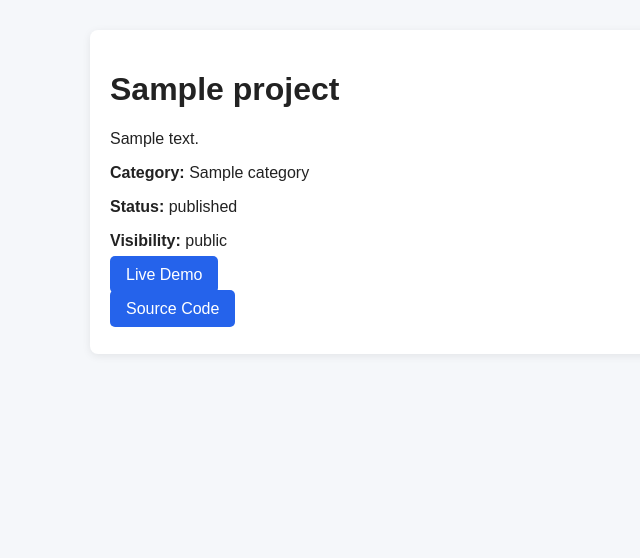
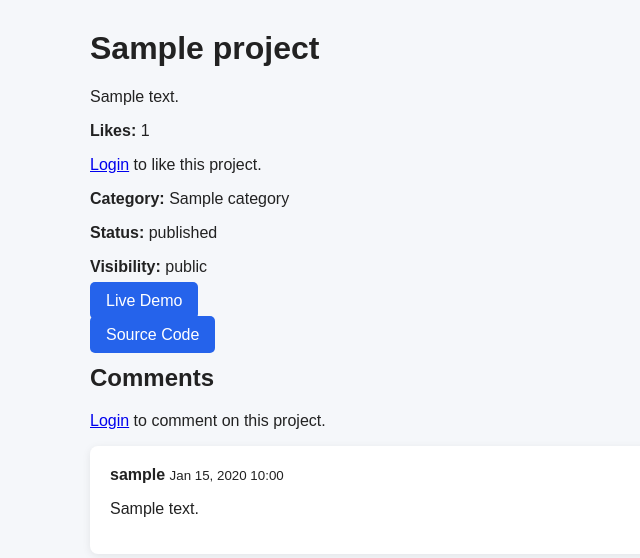
Before and after one commit to Negan2004/LaunchPad, a Django app: page /projects/1/ in a window 1280 px wide. Shown: the part 48-606 px from the top of the page, without its empty margins (0-640 px from the left). Run offline with Django 5.2, Linux system fonts and the light colour scheme; tables that the repository leaves empty hold one stand-in row (values such as "Sample post").

Commit message:
Add comment editing and security

```diff
--- a/core/templates/core/project_detail.html
+++ b/core/templates/core/project_detail.html
@@ -4,11 +4,52 @@
 
 {% block content %}
 
-<div class="card">
-
 <h1>{{ project.title }}</h1>
 
 <p>{{ project.description }}</p>
+
+
+<!-- ==================== LIKE SECTION ==================== -->
+
+<p>
+    <strong>Likes:</strong> {{ project.likes.count }}
+</p>
+
+{% if user.is_authenticated %}
+
+    {% if user_has_liked %}
+
+        <form method="post" action="{% url 'toggle_like' project.pk %}">
+            {% csrf_token %}
+
+            <button type="submit" class="like-btn liked">
+                ♥ <span>Liked</span>
+            </button>
+        </form>
+
+    {% else %}
+
+        <form method="post" action="{% url 'toggle_like' project.pk %}">
+            {% csrf_token %}
+
+            <button type="submit" class="like-btn">
+                ♡ <span>Like</span>
+            </button>
+        </form>
+
+    {% endif %}
+
+{% else %}
+
+    <p>
+        <a href="{% url 'login' %}">Login</a>
+        to like this project.
+    </p>
+
+{% endif %}
+
+
+<!-- ==================== PROJECT DETAILS ==================== -->
 
 <p>
     <strong>Category:</strong>
@@ -24,6 +65,9 @@
     <strong>Visibility:</strong>
     {{ project.visibility }}
 </p>
+
+
+<!-- ==================== PROJECT LINKS ==================== -->
 
 {% if project.demo_url %}
     <p>
@@ -41,8 +85,12 @@
     </p>
 {% endif %}
 
+
+<!-- ==================== OWNER CONTROLS ==================== -->
+
 {% if user == project.owner %}
 
+    <p>
         <a href="{% url 'edit_project' project.pk %}">
             Edit Project
         </a>
@@ -50,9 +98,84 @@
         <a href="{% url 'delete_project' project.pk %}">
             Delete Project
         </a>
+    </p>
 
+{% endif %}
+
+
+<!-- ==================== COMMENTS ==================== -->
+
+<h2>Comments</h2>
+
+{% if user.is_authenticated %}
+
+    <form method="post" action="{% url 'add_comment' project.pk %}">
+        {% csrf_token %}
+
+        {{ comment_form.as_p }}
+
+        <button type="submit">
+            Add Comment
+        </button>
+    </form>
+
+{% else %}
+
+    <p>
+        <a href="{% url 'login' %}">Login</a>
+        to comment on this project.
+    </p>
+
+{% endif %}
+
+
+<!-- ==================== COMMENT LIST ==================== -->
+
+{% if comments %}
+
+    {% for comment in comments %}
+
+        <div class="card">
+
+            <strong>
+                {{ comment.user.username }}
+            </strong>
+
+            <small>
+                {{ comment.created_at|date:"M d, Y H:i" }}
+            </small>
+
+            <p>
+                {{ comment.content }}
+            </p>
+
+            {% if user == comment.user or user == project.owner %}
+    <form method="post" action="{% url 'delete_comment' comment.pk %}">
+        {% csrf_token %}
+        <button type="submit">Delete</button>
+    </form>
+{% endif %}
+
+{% if user == comment.user %}
+    <a
+        href="{% url 'edit_comment' comment.pk %}"
+        class="btn"
+    >
+        Edit
+    </a>
 {% endif %}
 
         </div>
 
+    {% endfor %}
+
+{% else %}
+
+    <p>
+        No comments yet. Be the first to comment!
+    </p>
+
+{% endif %}
+
+
 {% endblock %}
--- a/core/urls.py
+++ b/core/urls.py
@@ -59,4 +59,29 @@ urlpatterns = [
         views.logout_view,
         name="logout",
     ),
+
+    path(
+    "projects/<int:pk>/like/",
+    views.toggle_like,
+    name="toggle_like"
+),
+
+path(
+    "projects/<int:pk>/comment/",
+    views.add_comment,
+    name="add_comment",
+),
+
+path(
+    "comments/<int:pk>/delete/",
+    views.delete_comment,
+    name="delete_comment",
+),
+
+path(
+    "comments/<int:pk>/edit/",
+    views.edit_comment,
+    name="edit_comment",
+),
+
 ]
--- a/core/views.py
+++ b/core/views.py
@@ -11,9 +11,7 @@ from .forms import (
     UserRegistrationForm,
 )
 
-from .models import Category, Project, Profile
-
-
+from .models import Category, Project, Profile, Like, Comment
 def home(request):
     projects = Project.objects.filter(
         status="published",
@@ -47,14 +45,116 @@ def project_list(request):
 def project_detail(request, pk):
     project = get_object_or_404(Project, pk=pk)
 
+    user_has_liked = False
+
+    if request.user.is_authenticated:
+        user_has_liked = Like.objects.filter(
+            user=request.user,
+            project=project
+        ).exists()
+
+    comments = Comment.objects.filter(
+        project=project,
+        parent__isnull=True
+    ).select_related("user").order_by("-created_at")
+
+    comment_form = CommentForm()
+
     return render(
         request,
         "core/project_detail.html",
         {
             "project": project,
+            "user_has_liked": user_has_liked,
+            "comments": comments,
+            "comment_form": comment_form,
         },
     )
 
+@login_required
+def add_comment(request, pk):
+    project = get_object_or_404(Project, pk=pk)
+
+    if request.method == "POST":
+        form = CommentForm(request.POST)
+
+        if form.is_valid():
+            comment = form.save(commit=False)
+            comment.user = request.user
+            comment.project = project
+            comment.save()
+
+    return redirect("project_detail", pk=project.pk)
+
+@login_required
+def delete_comment(request, pk):
+    comment = get_object_or_404(Comment, pk=pk)
+
+    # Only the comment author OR project owner can delete
+    if (
+        request.user != comment.user
+        and request.user != comment.project.owner
+    ):
+        return redirect("project_detail", pk=comment.project.pk)
+
+    if request.method == "POST":
+        project_pk = comment.project.pk
+        comment.delete()
+
+        return redirect("project_detail", pk=project_pk)
+
+    return redirect("project_detail", pk=comment.project.pk)
+
+@login_required
+def edit_comment(request, pk):
+    comment = get_object_or_404(
+        Comment,
+        pk=pk,
+        user=request.user
+    )
+
+    if request.method == "POST":
+        form = CommentForm(
+            request.POST,
+            instance=comment
+        )
+
+        if form.is_valid():
+            form.save()
+            return redirect(
+                "project_detail",
+                pk=comment.project.pk
+            )
+    else:
+        form = CommentForm(instance=comment)
+
+    return render(
+        request,
+        "core/comment_edit.html",
+        {
+            "form": form,
+            "comment": comment,
+        },
+    )
+
+@login_required
+def toggle_like(request, pk):
+    project = get_object_or_404(Project, pk=pk)
+
+    like = Like.objects.filter(
+        user=request.user,
+        project=project
+    ).first()
+
+    if like:
+        like.delete()
+    else:
+        Like.objects.create(
+            user=request.user,
+            project=project
+        )
+
+    return redirect("project_detail", pk=project.pk)
 
 @login_required
 def create_project(request):
```
Also changed, not shown: core/templates/core/comment_edit.html (added, +30 -0 lines). Lines whose indentation alone changed are shown as unchanged.
